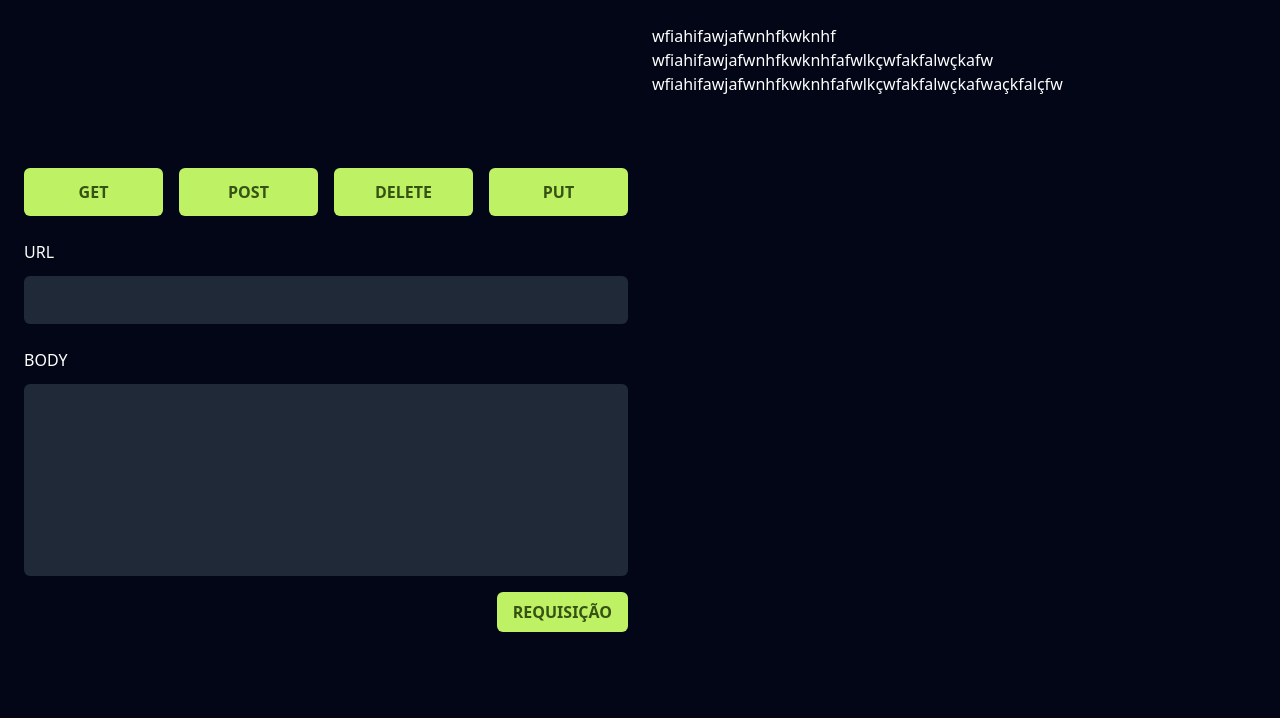
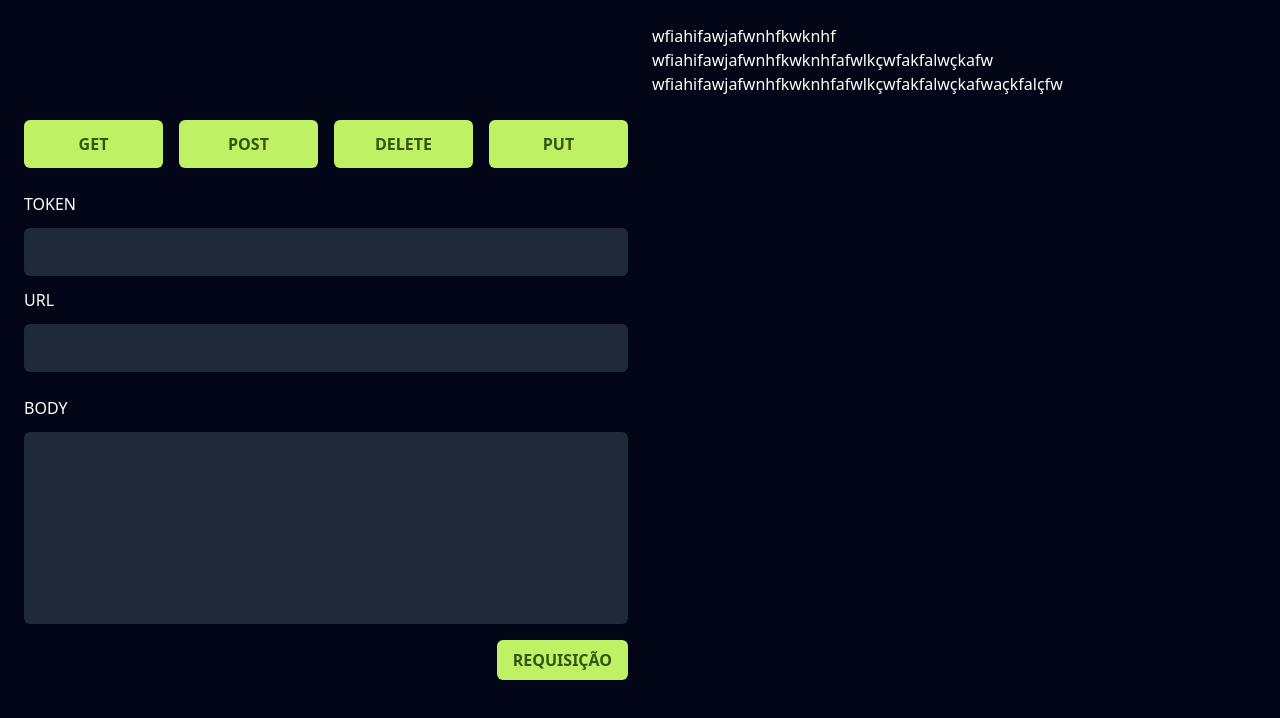
Before and after one commit to DevRafaSilva/ConsumerApi, a website: page src/index.html in a window 1280 px wide. Drawn offline with nearby package versions, Linux system fonts and the light colour scheme; files that its build step writes are made by us from their sources; files whose address does not match are found by name.

Commit message:
Criado  o input de token

```diff
--- a/src/index.html
+++ b/src/index.html
@@ -17,6 +17,10 @@
       <li data-methods-element="PUT" class="cursor-pointer text-center"><button>PUT</button></li>
     </ul>
     <form class="text-white" action="">
+      <div class="flex mb-3 flex-col">
+        <label class="uppercase inline  mb-3" for="url">Token</label>
+        <input data-url-token class="bg-gray-800  inline-block py-3 px-5 rounded-md" type="text" name="url" id="url">
+      </div>
       <div class="flex flex-col">
         <label class="uppercase inline  mb-3" for="url">Url</label>
         <input data-url-element class="bg-gray-800  inline-block py-3 px-5 rounded-md" type="text" name="url" id="url">
```
Also changed, not shown: src/output.css.
